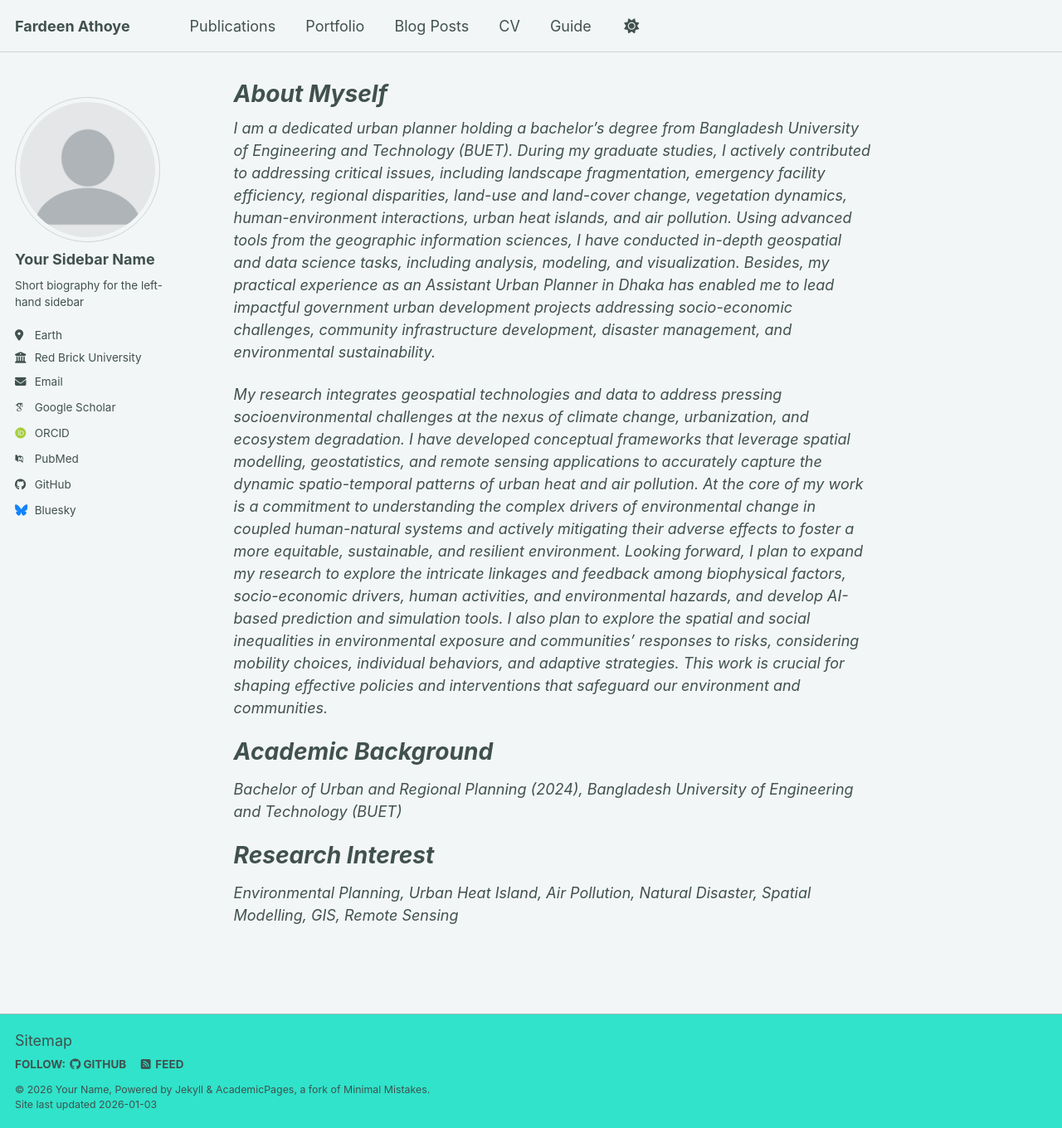
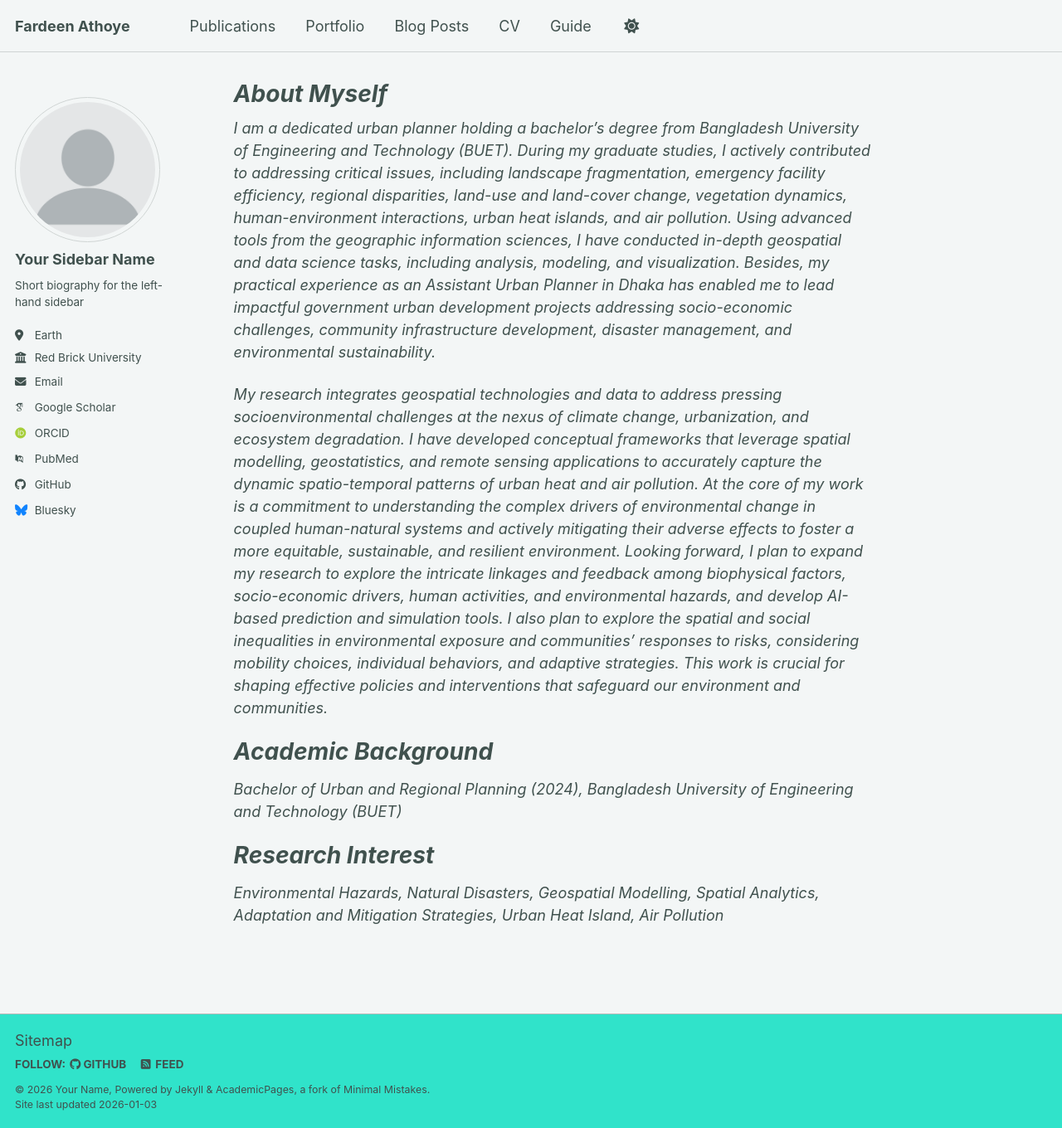
Before and after one commit to athoye-fardeen/athoye-fardeen.github.io, a Jekyll site: the page built from _pages/about.md, in a window 1280 px wide and 1360 px high. Shown: the whole window at 83% size. Built offline with Jekyll 4.4.1, drawn with Linux system fonts in a browser that asks for light colours; some web fonts are replaced; a script bundle is joined from its source files by our own code; library files that are not in the unit come from our copies.

Commit message:
Update about.md

```diff
--- a/_pages/about.md
+++ b/_pages/about.md
@@ -17,4 +17,4 @@
 
 *Research Interest*
 ======
-*Environmental Planning, Urban Heat Island, Air Pollution, Natural Disaster, Spatial Modelling, GIS, Remote Sensing*
+*Environmental Hazards, Natural Disasters, Geospatial Modelling, Spatial Analytics, Adaptation and Mitigation Strategies, Urban Heat Island, Air Pollution*
```
